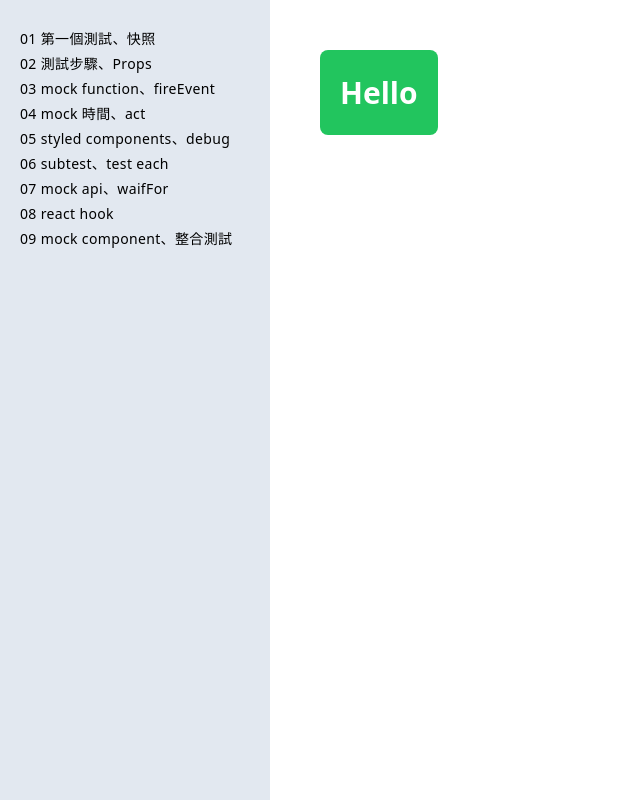
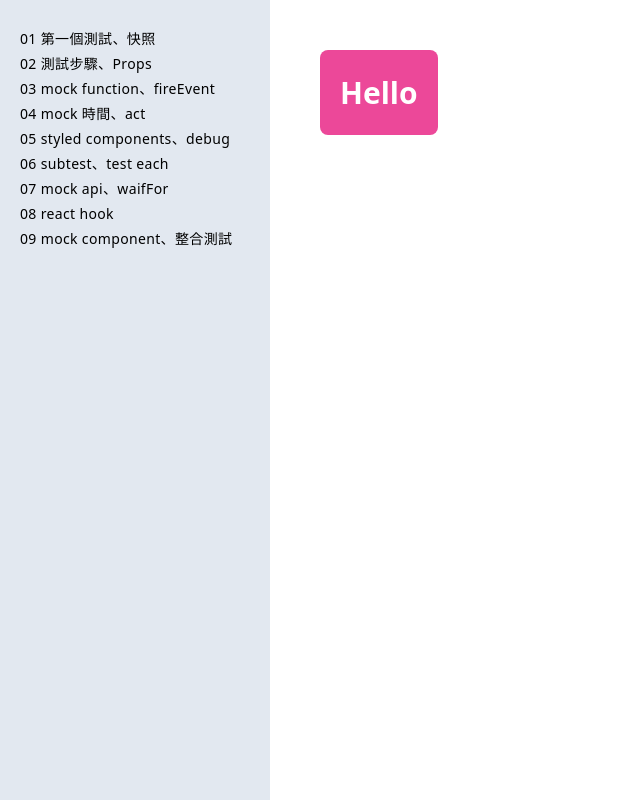
Before and after one commit to TsaiTsaiChieh/vitest-example, a React (Vite) app: page /02 in a window 1280 px wide. Shown: the whole page, without its empty margins (0-640 px from the left). Built offline with nearby package versions, Linux system fonts and the light colour scheme.

Commit message:
:lipstick: update color

```diff
--- a/src/components/02.tsx
+++ b/src/components/02.tsx
@@ -2,7 +2,7 @@ interface Props {
   content: string
 }
 const Button02 = ({ content }: Props) => (
-  <button className='bg-green-500 text-white p-5 text-[30px] rounded-lg font-bold'>
+  <button className='bg-pink-500 text-white p-5 text-[30px] rounded-lg font-bold'>
     {content}
   </button>
 )
```
